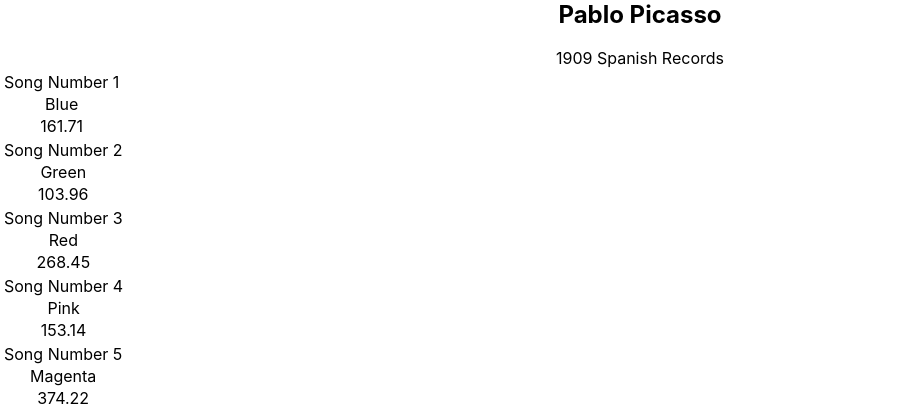
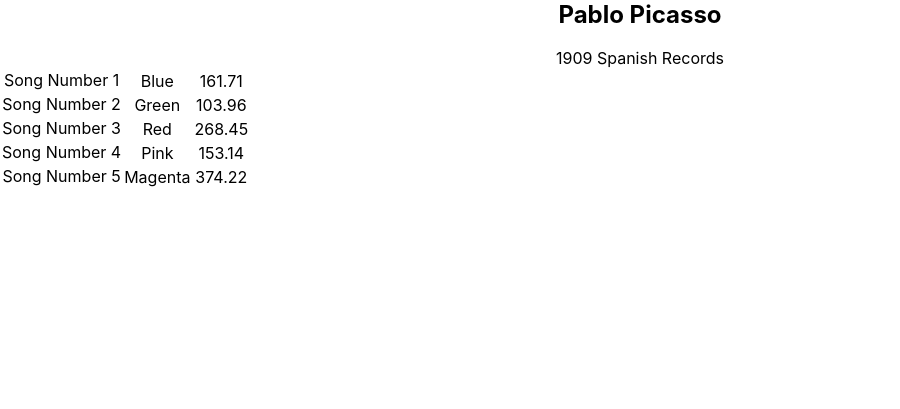
Before and after one commit to Daneris/bloc-jams-react, a React (Create React App) app: page /album/the-colors in a window 1280 px wide. Shown: the part 468-877 px from the top of the page, without its empty margins (0-900 px from the left). After the commit the page ends 800 px from the top, so only its background shows below. Built offline with nearby package versions, Linux system fonts and the light colour scheme.

Commit message:
checkpoint 2759 fixed table

```diff
--- a/src/components/Album.js
+++ b/src/components/Album.js
@@ -37,7 +37,7 @@
       this.audioElement.src = song.audioSrc;
       this.setState({
         currentSong: song
-      })
+      });
     }
 
     handleSongClick(song) {
@@ -70,11 +70,12 @@
         </colgroup>
       <tbody>
             {this.state.album.songs.map((song,index) =>
-            <div key={index}>
-             <tr className="song" onClick={() => this.handleSongClick(song)}>Song Number {[index + 1]}</tr>
-              <tr>{song.title}</tr>
-              <tr>{song.duration}</tr>
-            </div>
+
+             <tr key ={index} className="song" onClick={() => this.handleSongClick(song)}>Song Number {[index + 1]}
+              <td>{song.title}</td>
+              <td>{song.duration}</td>
+              </tr>
+
 
 
         )
```
